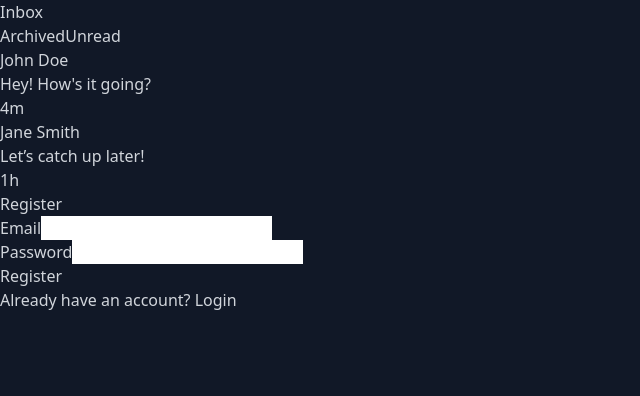
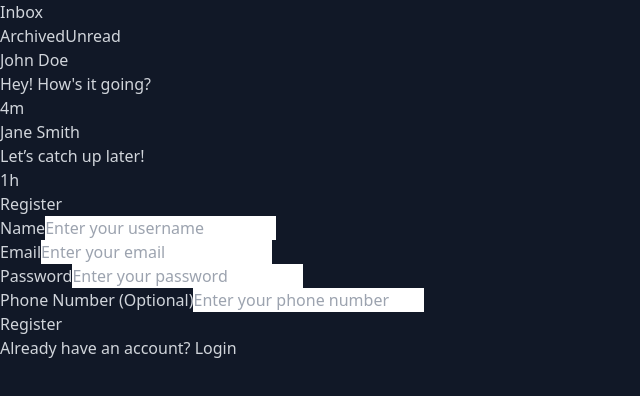
Before and after one commit to Shaik-36/chat-app, a React (Vite) app in the folder client/: page /register in a window 1280 px wide. Shown: the top 396 px of the page, without its empty margins (0-640 px from the left). Built offline with nearby package versions, Linux system fonts and the light colour scheme.

Commit message:
add AuthContext for user authentication and registration management

```diff
--- a/client/src/components/NavBar.jsx
+++ b/client/src/components/NavBar.jsx
@@ -1,7 +1,10 @@
 import React from "react";
 
 function NavBar() {
+
+
   return (
+
     <div className="w-1/4 bg-gray-800 text-gray-100 p-4 border-r border-gray-700 flex flex-col">
       <div className="mb-6">
         <h1 className="text-xl font-bold">Inbox</h1>
@@ -29,6 +32,8 @@ function NavBar() {
         </div>
       </div>
     </div>
+
+
   );
 }
 
--- /dev/null
+++ b/client/src/context/AuthContext.jsx
@@ -0,0 +1,39 @@
+import React, { createContext, useState, useContext, useCallback } from "react";
+
+// Create AuthContext
+const AuthContext = createContext();
+
+// Provide the context to the application
+export const AuthContextProvider = ({ children }) => {
+  const [user, setUser] = useState(null);
+  const [registerInfo, setRegisterInfo] = useState({
+    username: "",
+    email: "",
+    password: "",
+    phone: ""
+
+  })
+
+
+  const updateRegisterInfo = useCallback((info) => {
+
+    setRegisterInfo(info)
+
+  }, [] )
+
+  return (
+    <AuthContext.Provider
+    value={{
+      user,
+      registerInfo,
+      updateRegisterInfo
+    }}
+    >
+
+      {children}
+    </AuthContext.Provider>
+  );
+};
+
+// Custom hook to use AuthContext
+export const useAuth = () => useContext(AuthContext);
--- a/client/src/main.jsx
+++ b/client/src/main.jsx
@@ -3,11 +3,14 @@ import { createRoot } from 'react-dom/client'
 import './index.css'
 import App from './App.jsx'
 import {BrowserRouter} from 'react-router-dom'
+import { AuthContextProvider } from './context/AuthContext.jsx'
 
 createRoot(document.getElementById('root')).render(
   <StrictMode>
     <BrowserRouter>
+    <AuthContextProvider>
       <App />
+    </AuthContextProvider>
     </BrowserRouter>
   </StrictMode>,
 )
--- a/client/src/pages/chat.jsx
+++ b/client/src/pages/chat.jsx
@@ -1,4 +1,5 @@
 import React from "react";
+
 
 function Chat() {
   return (
--- a/client/src/pages/login.jsx
+++ b/client/src/pages/login.jsx
@@ -1,5 +1,9 @@
 import React, { useState } from "react";
 import { Link } from "react-router-dom";
+
+
+
+
 
 function Login({ setIsAuthenticated }) {
   const [email, setEmail] = useState("");
@@ -7,8 +11,9 @@ function Login({ setIsAuthenticated }) {
 
   const handleLogin = () => {
     // Add logic for real authentication
-    setIsAuthenticated(true);
+    setIsAuthenticated(false);
   };
+
 
   return (
     <div className="flex items-center justify-center h-screen bg-gray-900">
--- a/client/src/pages/register.jsx
+++ b/client/src/pages/register.jsx
@@ -1,13 +1,14 @@
-import React, { useState } from "react";
+import React from "react";
 import { Link } from "react-router-dom";
+import { useAuth } from "../context/authContext";
 
 function Register() {
-  const [email, setEmail] = useState("");
-  const [password, setPassword] = useState("");
+  // Access `registerInfo` and `updateRegisterInfo` from the AuthContext
+  const { registerInfo, updateRegisterInfo } = useAuth();
 
   const handleRegister = () => {
     // Add registration logic
-    console.log("Registered:", email, password);
+
   };
 
   return (
@@ -16,21 +17,51 @@ function Register() {
         <h2 className="text-2xl font-bold text-gray-200 mb-4">Register</h2>
         <form>
           <div className="mb-4">
+            <label className="block text-gray-300">Name</label>
+            <input
+              type="text"
+              value={registerInfo.username || ""}
+              onChange={(e) =>
+                updateRegisterInfo({ ...registerInfo, username: e.target.value })
+              }
+              className="w-full p-3 rounded-md bg-gray-700 text-gray-300"
+              placeholder="Enter your username"
+            />
+          </div>
+          <div className="mb-4">
             <label className="block text-gray-300">Email</label>
             <input
               type="email"
-              value={email}
-              onChange={(e) => setEmail(e.target.value)}
+              value={registerInfo.email || ""}
+              onChange={(e) =>
+                updateRegisterInfo({ ...registerInfo, email: e.target.value })
+              }
               className="w-full p-3 rounded-md bg-gray-700 text-gray-300"
+              placeholder="Enter your email"
             />
           </div>
           <div className="mb-4">
             <label className="block text-gray-300">Password</label>
             <input
               type="password"
-              value={password}
-              onChange={(e) => setPassword(e.target.value)}
+              value={registerInfo.password || ""}
+              onChange={(e) =>
+                updateRegisterInfo({ ...registerInfo, password: e.target.value })
+              }
               className="w-full p-3 rounded-md bg-gray-700 text-gray-300"
+              placeholder="Enter your password"
+            />
+          </div>
+          <div className="mb-4">
+            <label className="block text-gray-300">Phone Number (Optional)</label>
+            <input
+              type="tel"
+              value={registerInfo.phone || ""}
+              onChange={(e) =>
+                updateRegisterInfo({ ...registerInfo, phone: e.target.value })
+              }
+              className="w-full p-3 rounded-md bg-gray-700 text-gray-300"
+              placeholder="Enter your phone number"
             />
           </div>
           <button
```
Also changed, not shown: client/src/App.jsx (line endings or trailing spaces).
